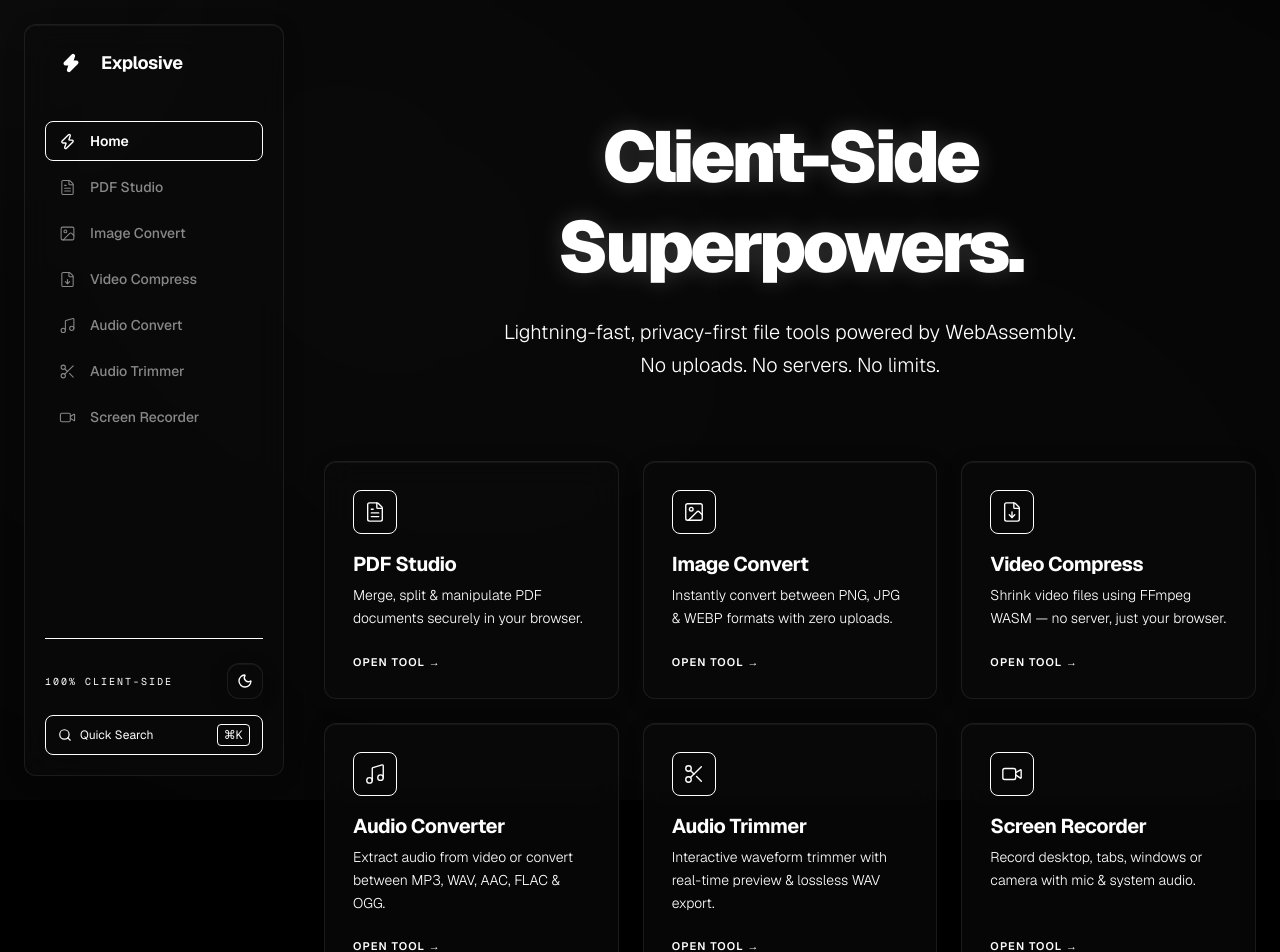
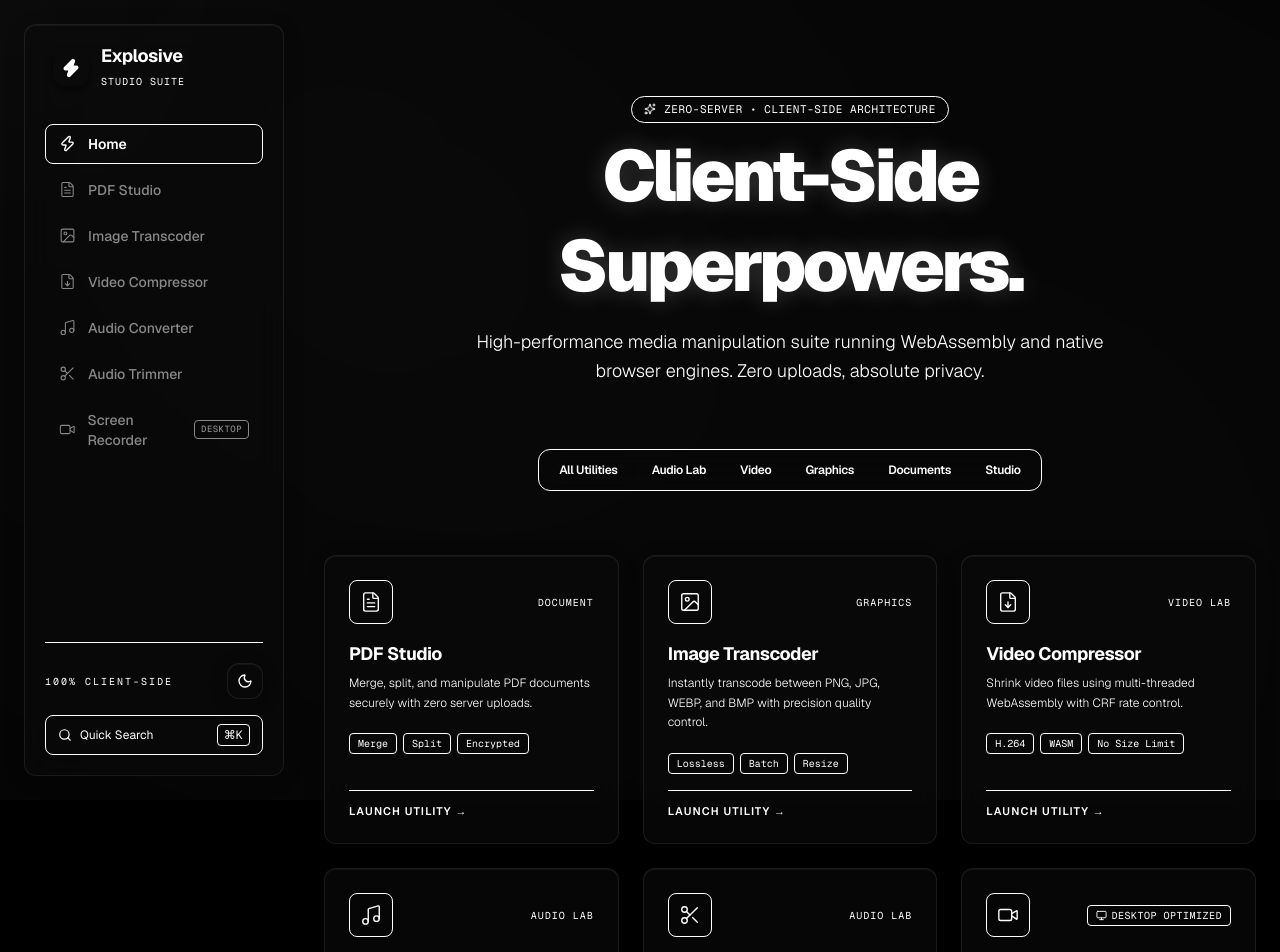
Before and after one commit to 191405/explosive-converter-, a Next.js app: page / in a window 1280 px wide. Shown: the top 952 px of the page. Built offline with nearby package versions, Linux system fonts and the light colour scheme.

Commit message:
Add professional category organization, feature tags, and desktop-only states

```diff
--- a/src/app/(tools)/record/page.tsx
+++ b/src/app/(tools)/record/page.tsx
@@ -23,6 +23,7 @@ export default function ScreenRecordPage() {
   const [sourceType, setSourceType] = useState<"screen" | "webcam">("screen");
   const [enableMic, setEnableMic] = useState(true);
   const [enableSystemAudio, setEnableSystemAudio] = useState(true);
+  const [isMobile, setIsMobile] = useState(false);
 
   const [stream, setStream] = useState<MediaStream | null>(null);
   const [isRecording, setIsRecording] = useState(false);
@@ -45,7 +46,11 @@ export default function ScreenRecordPage() {
 
   // Clean up streams on unmount
   useEffect(() => {
+    const checkMobile = () => setIsMobile(window.innerWidth < 1024);
+    checkMobile();
+    window.addEventListener("resize", checkMobile);
     return () => {
+      window.removeEventListener("resize", checkMobile);
       stopAllMedia();
     };
   }, []);
@@ -227,15 +232,24 @@ export default function ScreenRecordPage() {
   return (
     <div className="w-full max-w-4xl flex flex-col items-center gap-10">
       {/* Header */}
-      <div className="text-center space-y-4">
-        <h1 className="text-4xl sm:text-5xl font-black text-glow tracking-tight flex items-center justify-center gap-3">
-          <Video className="w-9 h-9 sm:w-11 sm:h-11" strokeWidth={1.75} />
+      <div className="text-center space-y-2 sm:space-y-4">
+        <h1 className="text-3xl sm:text-5xl font-black text-glow tracking-tight flex items-center justify-center gap-3">
+          <Video className="w-8 h-8 sm:w-11 sm:h-11" strokeWidth={1.75} />
           Screen & Camera Studio
         </h1>
-        <p className="text-text-primary/50 font-light text-lg max-w-2xl mx-auto">
+        <p className="text-text-primary/50 font-light text-sm sm:text-lg max-w-2xl mx-auto px-2">
           Record screen captures, presentation windows, or webcam with crystal-clear audio directly to WebM/MP4.
         </p>
       </div>
+
+      {isMobile && (
+        <div className="w-full max-w-xl p-4 rounded-xl bg-amber-500/10 border border-amber-500/20 text-amber-300 text-xs flex items-center gap-3">
+          <Monitor size={18} className="shrink-0 text-amber-400" />
+          <span>
+            <strong>Desktop Notice:</strong> Full desktop screen and application window capture requires a desktop browser. On mobile devices, camera recording is available.
+          </span>
+        </div>
+      )}
 
       {!stream && !downloadUrl ? (
         <div className="w-full max-w-xl glass-panel p-8 flex flex-col gap-6">
--- a/src/app/page.tsx
+++ b/src/app/page.tsx
@@ -1,130 +1,305 @@
 "use client";
 
+import { useState, useEffect } from "react";
 import Link from "next/link";
-import { motion } from "framer-motion";
-import { FileText, Image, FileDown, Music, Scissors, Video, ShieldCheck, Zap, WifiOff, HardDrive } from "lucide-react";
+import { motion, AnimatePresence } from "framer-motion";
+import {
+  FileText,
+  Image as ImageIcon,
+  FileDown,
+  Music,
+  Scissors,
+  Video,
+  ShieldCheck,
+  Zap,
+  WifiOff,
+  HardDrive,
+  Monitor,
+  Sparkles,
+  Lock,
+} from "lucide-react";
+import { toast } from "sonner";
 
-const tools = [
+interface ToolItem {
+  href: string;
+  title: string;
+  category: "audio" | "video" | "document" | "image" | "studio";
+  categoryLabel: string;
+  desc: string;
+  icon: any;
+  tags: string[];
+  desktopOnly?: boolean;
+}
+
+const tools: ToolItem[] = [
   {
     href: "/pdf",
     title: "PDF Studio",
-    desc: "Merge, split & manipulate PDF documents securely in your browser.",
+    category: "document",
+    categoryLabel: "Document",
+    desc: "Merge, split, and manipulate PDF documents securely with zero server uploads.",
     icon: FileText,
+    tags: ["Merge", "Split", "Encrypted"],
+    desktopOnly: false,
   },
   {
     href: "/image",
-    title: "Image Convert",
-    desc: "Instantly convert between PNG, JPG & WEBP formats with zero uploads.",
-    icon: Image,
+    title: "Image Transcoder",
+    category: "image",
+    categoryLabel: "Graphics",
+    desc: "Instantly transcode between PNG, JPG, WEBP, and BMP with precision quality control.",
+    icon: ImageIcon,
+    tags: ["Lossless", "Batch", "Resize"],
+    desktopOnly: false,
   },
   {
     href: "/compress",
-    title: "Video Compress",
-    desc: "Shrink video files using FFmpeg WASM — no server, just your browser.",
+    title: "Video Compressor",
+    category: "video",
+    categoryLabel: "Video Lab",
+    desc: "Shrink video files using multi-threaded WebAssembly with CRF rate control.",
     icon: FileDown,
+    tags: ["H.264", "WASM", "No Size Limit"],
+    desktopOnly: false,
   },
   {
     href: "/audio",
     title: "Audio Converter",
-    desc: "Extract audio from video or convert between MP3, WAV, AAC, FLAC & OGG.",
+    category: "audio",
+    categoryLabel: "Audio Lab",
+    desc: "Extract audio tracks from video or convert between MP3, WAV, AAC, FLAC & OGG.",
     icon: Music,
+    tags: ["Extract Video", "320kbps", "FLAC/WAV"],
+    desktopOnly: false,
   },
   {
     href: "/trim",
-    title: "Audio Trimmer",
-    desc: "Interactive waveform trimmer with real-time preview & lossless WAV export.",
+    title: "Audio Waveform Trimmer",
+    category: "audio",
+    categoryLabel: "Audio Lab",
+    desc: "Interactive visual waveform cutter with millisecond trim precision & lossless export.",
     icon: Scissors,
+    tags: ["Waveform", "Real-time", "PCM 16-bit"],
+    desktopOnly: false,
   },
   {
     href: "/record",
-    title: "Screen Recorder",
-    desc: "Record desktop, tabs, windows or camera with mic & system audio.",
+    title: "Screen & Camera Studio",
+    category: "studio",
+    categoryLabel: "Studio Capture",
+    desc: "High-frame-rate screen, window, and webcam capture with microphone mixing.",
     icon: Video,
+    tags: ["Display Media", "WebM/MP4", "VU Meter"],
+    desktopOnly: true,
   },
 ];
 
-const containerVariants: any = {
-  hidden: { opacity: 0 },
-  show: {
-    opacity: 1,
-    transition: {
-      staggerChildren: 0.1
-    }
+const categories = [
+  { id: "all", label: "All Utilities" },
+  { id: "audio", label: "Audio Lab" },
+  { id: "video", label: "Video" },
+  { id: "image", label: "Graphics" },
+  { id: "document", label: "Documents" },
+  { id: "studio", label: "Studio" },
+];
+
+export default function Home() {
+  const [selectedCategory, setSelectedCategory] = useState("all");
+  const [isMobile, setIsMobile] = useState(false);
+
+  useEffect(() => {
+    const checkIsMobile = () => {
+      setIsMobile(window.innerWidth < 1024);
+    };
+    checkIsMobile();
+    window.addEventListener("resize", checkIsMobile);
+    return () => window.removeEventListener("resize", checkIsMobile);
+  }, []);
+
+  const filteredTools = tools.filter(
+    (t) => selectedCategory === "all" || t.category === selectedCategory
+  );
+
+  const handleToolClick = (e: React.MouseEvent, tool: ToolItem) => {
+    if (tool.desktopOnly && isMobile) {
+      e.preventDefault();
+      toast.info("Desktop Exclusive", {
+        description: "Screen & Window Recording requires a desktop browser (Chrome, Firefox, or Edge on PC/Mac).",
+        icon: <Monitor className="w-4 h-4 text-text-primary" />,
+      });
     }
   };
 
-const itemVariants: any = {
-  hidden: { opacity: 0, y: 20 },
-  show: { opacity: 1, y: 0, transition: { type: "spring", stiffness: 300, damping: 24 } }
-};
-
-export default function Home() {
   return (
-    <div className="flex flex-col items-center w-full gap-12 sm:gap-20">
-      {/* ── Hero ── */}
+    <div className="flex flex-col items-center w-full gap-10 sm:gap-16">
+      {/* ── Hero Section ── */}
       <motion.section
         initial={{ opacity: 0, y: 15 }}
         animate={{ opacity: 1, y: 0 }}
         transition={{ duration: 0.5, ease: [0.16, 1, 0.3, 1] }}
-        className="text-center space-y-4 sm:space-y-6 max-w-3xl pt-4 sm:pt-16"
+        className="text-center space-y-4 max-w-3xl pt-2 sm:pt-12"
       >
+        <div className="inline-flex items-center gap-2 px-3 py-1 rounded-full bg-text-primary/[0.04] border border-text-primary/[0.08] text-[11px] font-mono tracking-wider text-text-primary/70 mb-2">
+          <Sparkles size={12} className="text-text-primary" />
+          <span>ZERO-SERVER • CLIENT-SIDE ARCHITECTURE</span>
+        </div>
+
         <h1 className="text-4xl sm:text-6xl md:text-7xl font-black tracking-tighter leading-tight text-glow">
           Client-Side<br />
           <span className="text-text-primary/40">Superpowers.</span>
         </h1>
-        <p className="text-base sm:text-xl text-text-primary/60 leading-relaxed font-light px-2">
-          Lightning-fast, privacy-first file tools powered by WebAssembly.
-          <br className="hidden sm:block" />
-          No uploads. No servers. No limits.
+
+        <p className="text-sm sm:text-lg text-text-primary/60 leading-relaxed font-light px-4 max-w-2xl mx-auto">
+          High-performance media manipulation suite running WebAssembly and native browser engines.
+          Zero uploads, absolute privacy.
         </p>
       </motion.section>
 
-      {/* ── Tool Cards ── */}
+      {/* ── Category Filter Bar ── */}
+      <div className="w-full flex justify-center px-2">
+        <div className="flex items-center gap-1.5 p-1.5 rounded-xl bg-bg-surface/80 border border-border-subtle backdrop-blur-md overflow-x-auto scrollbar-none max-w-full">
+          {categories.map((cat) => {
+            const isSelected = selectedCategory === cat.id;
+            return (
+              <button
+                key={cat.id}
+                onClick={() => setSelectedCategory(cat.id)}
+                className={`px-3.5 py-1.5 rounded-lg text-xs font-semibold tracking-tight transition-all shrink-0 cursor-pointer ${
+                  isSelected
+                    ? "bg-text-primary text-bg-base shadow-sm"
+                    : "text-text-secondary hover:text-text-primary hover:bg-text-primary/[0.03]"
+                }`}
+              >
+                {cat.label}
+              </button>
+            );
+          })}
+        </div>
+      </div>
+
+      {/* ── Tools Grid ── */}
       <motion.section
-        variants={containerVariants}
-        initial="hidden"
-        animate="show"
-        className="grid grid-cols-1 sm:grid-cols-2 lg:grid-cols-3 gap-3.5 sm:gap-6 w-full"
+        layout
+        className="grid grid-cols-1 sm:grid-cols-2 lg:grid-cols-3 gap-4 sm:gap-6 w-full"
       >
-        {tools.map((tool) => {
+        <AnimatePresence mode="popLayout">
+          {filteredTools.map((tool) => {
             const Icon = tool.icon;
+            const isGreyedOut = tool.desktopOnly && isMobile;
+
             return (
-            <motion.div key={tool.href} variants={itemVariants} className="h-full">
-              <Link href={tool.href} className="group block h-full outline-none">
               <motion.div
-                  whileHover={{ y: -3 }}
-                  whileTap={{ scale: 0.98 }}
-                  className="glass-panel p-5 sm:p-7 flex flex-col items-start gap-4 h-full cursor-pointer relative overflow-hidden"
+                key={tool.href}
+                layout
+                initial={{ opacity: 0, scale: 0.96 }}
+                animate={{ opacity: 1, scale: 1 }}
+                exit={{ opacity: 0, scale: 0.96 }}
+                transition={{ duration: 0.25 }}
+                className="h-full"
               >
-                  <div className="absolute top-0 left-0 w-full h-1/2 bg-gradient-to-b from-text-primary/[0.05] to-transparent opacity-0 group-hover:opacity-100 transition-opacity duration-300 pointer-events-none" />
+                <Link
+                  href={tool.href}
+                  onClick={(e) => handleToolClick(e, tool)}
+                  className={`group block h-full outline-none select-none ${
+                    isGreyedOut ? "cursor-not-allowed" : "cursor-pointer"
+                  }`}
+                >
+                  <div
+                    className={`glass-panel p-6 flex flex-col items-start gap-4 h-full relative overflow-hidden transition-all duration-300 ${
+                      isGreyedOut
+                        ? "opacity-45 grayscale bg-bg-surface/40 border-border-subtle"
+                        : "hover:border-border-focus"
+                    }`}
+                  >
+                    {/* Hover Glow */}
+                    {!isGreyedOut && (
+                      <div className="absolute top-0 left-0 w-full h-1/2 bg-gradient-to-b from-text-primary/[0.04] to-transparent opacity-0 group-hover:opacity-100 transition-opacity duration-300 pointer-events-none" />
+                    )}
 
-                  <div className="p-2.5 rounded-lg bg-text-primary/[0.03] border border-text-primary/[0.05] text-text-primary group-hover:bg-text-primary group-hover:text-bg-base transition-colors duration-200">
+                    {/* Top Row: Icon & Badges */}
+                    <div className="flex items-center justify-between w-full">
+                      <div
+                        className={`p-2.5 rounded-lg border transition-colors ${
+                          isGreyedOut
+                            ? "bg-text-primary/[0.02] border-text-primary/[0.05] text-text-primary/40"
+                            : "bg-text-primary/[0.03] border-text-primary/[0.05] text-text-primary group-hover:bg-text-primary group-hover:text-bg-base"
+                        }`}
+                      >
                         <Icon size={22} strokeWidth={1.5} />
                       </div>
 
+                      {/* Desktop Only / Platform Badge */}
+                      {tool.desktopOnly ? (
+                        <span
+                          className={`flex items-center gap-1 text-[10px] font-mono uppercase tracking-wider px-2 py-0.5 rounded border ${
+                            isGreyedOut
+                              ? "bg-text-primary/5 text-text-tertiary border-text-primary/10"
+                              : "bg-text-primary/10 text-text-primary/80 border-text-primary/20"
+                          }`}
+                        >
+                          <Monitor size={11} />
+                          {isMobile ? "Desktop Only" : "Desktop Optimized"}
+                        </span>
+                      ) : (
+                        <span className="text-[10px] font-mono uppercase tracking-widest text-text-tertiary">
+                          {tool.categoryLabel}
+                        </span>
+                      )}
+                    </div>
+
+                    {/* Title & Description */}
                     <div>
-                    <h2 className="text-lg sm:text-xl font-bold tracking-tight mb-1.5">{tool.title}</h2>
-                    <p className="text-xs sm:text-sm text-text-primary/50 leading-relaxed font-light">
+                      <div className="flex items-center gap-2 mb-1.5">
+                        <h2 className="text-lg font-bold tracking-tight text-text-primary">
+                          {tool.title}
+                        </h2>
+                        {isGreyedOut && (
+                          <Lock size={13} className="text-text-tertiary shrink-0" />
+                        )}
+                      </div>
+                      <p className="text-xs text-text-primary/50 leading-relaxed font-light">
                         {tool.desc}
                       </p>
                     </div>
 
-                  <span className="mt-auto text-[11px] font-semibold text-text-primary/30 group-hover:text-text-primary transition-colors tracking-widest uppercase pt-2">
-                    Open Tool →
+                    {/* Feature Pills */}
+                    <div className="flex flex-wrap gap-1.5 pt-1">
+                      {tool.tags.map((tag) => (
+                        <span
+                          key={tag}
+                          className="text-[10px] font-mono px-2 py-0.5 rounded bg-text-primary/[0.03] border border-text-primary/[0.05] text-text-primary/40"
+                        >
+                          {tag}
                         </span>
-                </motion.div>
+                      ))}
+                    </div>
+
+                    {/* Action Link Footer */}
+                    <div className="mt-auto pt-3 flex items-center justify-between w-full border-t border-text-primary/[0.04]">
+                      <span
+                        className={`text-[11px] font-semibold tracking-widest uppercase transition-colors ${
+                          isGreyedOut
+                            ? "text-text-tertiary flex items-center gap-1"
+                            : "text-text-primary/30 group-hover:text-text-primary"
+                        }`}
+                      >
+                        {isGreyedOut ? "Requires Desktop Screen" : "Launch Utility →"}
+                      </span>
+                    </div>
+                  </div>
                 </Link>
               </motion.div>
             );
           })}
+        </AnimatePresence>
       </motion.section>
 
-      {/* ── Features strip ── */}
+      {/* ── Verified Infrastructure Strip ── */}
       <motion.section
         initial={{ opacity: 0 }}
         animate={{ opacity: 1 }}
         transition={{ delay: 0.2, duration: 0.6 }}
-        className="flex flex-wrap justify-center gap-4 sm:gap-10 text-[11px] sm:text-xs font-mono text-text-primary/40 tracking-wider w-full max-w-4xl pt-4 border-t border-border-subtle"
+        className="flex flex-wrap justify-center gap-6 sm:gap-12 text-[11px] font-mono text-text-primary/40 tracking-wider w-full max-w-4xl pt-6 border-t border-border-subtle"
       >
         <span className="flex items-center gap-1.5">
           <ShieldCheck size={14} className="text-text-primary/60" />
@@ -132,7 +307,7 @@ export default function Home() {
         </span>
         <span className="flex items-center gap-1.5">
           <HardDrive size={14} className="text-text-primary/60" />
-          NO LIMITS
+          UNLIMITED RAM SIZES
         </span>
         <span className="flex items-center gap-1.5">
           <WifiOff size={14} className="text-text-primary/60" />
@@ -140,7 +315,7 @@ export default function Home() {
         </span>
         <span className="flex items-center gap-1.5">
           <Zap size={14} className="text-text-primary/60" />
-          WASM SPEED
+          WASM & WEB AUDIO
         </span>
       </motion.section>
     </div>
--- a/src/components/command-palette.tsx
+++ b/src/components/command-palette.tsx
@@ -101,10 +101,15 @@ export function CommandPalette() {
                   </Command.Item>
                   <Command.Item
                     onSelect={() => runCommand(() => router.push("/record"))}
-                    className="flex items-center gap-3 px-3 py-3 rounded-lg text-sm text-text-primary aria-selected:bg-text-primary/10 cursor-pointer transition-colors"
+                    className="flex items-center justify-between px-3 py-3 rounded-lg text-sm text-text-primary aria-selected:bg-text-primary/10 cursor-pointer transition-colors"
                   >
-                    <Video size={16} className="text-text-secondary" />
-                    Screen Recorder
+                    <div className="flex items-center gap-3">
+                      <Video size={16} className="text-text-secondary" />
+                      Screen Recorder
+                    </div>
+                    <span className="text-[10px] font-mono uppercase px-1.5 py-0.5 rounded bg-text-primary/5 text-text-tertiary">
+                      Desktop
+                    </span>
                   </Command.Item>
                 </Command.Group>
               </Command.List>
--- a/src/components/sidebar.tsx
+++ b/src/components/sidebar.tsx
@@ -3,17 +3,17 @@
 import Link from "next/link";
 import { usePathname } from "next/navigation";
 import { motion } from "framer-motion";
-import { FileDown, Image, FileText, Zap, Search, Music, Scissors, Video } from "lucide-react";
+import { FileDown, Image, FileText, Zap, Search, Music, Scissors, Video, Monitor } from "lucide-react";
 import { ThemeToggle } from "@/components/theme-toggle";
 
 const NAV_ITEMS = [
   { href: "/", label: "Home", shortLabel: "Home", icon: Zap },
   { href: "/pdf", label: "PDF Studio", shortLabel: "PDF", icon: FileText },
-  { href: "/image", label: "Image Convert", shortLabel: "Image", icon: Image },
-  { href: "/compress", label: "Video Compress", shortLabel: "Video", icon: FileDown },
-  { href: "/audio", label: "Audio Convert", shortLabel: "Audio", icon: Music },
+  { href: "/image", label: "Image Transcoder", shortLabel: "Image", icon: Image },
+  { href: "/compress", label: "Video Compressor", shortLabel: "Video", icon: FileDown },
+  { href: "/audio", label: "Audio Converter", shortLabel: "Audio", icon: Music },
   { href: "/trim", label: "Audio Trimmer", shortLabel: "Trim", icon: Scissors },
-  { href: "/record", label: "Screen Recorder", shortLabel: "Record", icon: Video },
+  { href: "/record", label: "Screen Recorder", shortLabel: "Record", icon: Video, desktopOnly: true },
 ];
 
 export function Sidebar() {
@@ -24,17 +24,22 @@ export function Sidebar() {
       {/* ── Desktop Floating Sidebar ── */}
       <aside className="hidden md:flex flex-col w-[260px] h-[calc(100vh-48px)] fixed left-6 top-6 p-5 glass-panel z-40 justify-between">
         <div>
-          <Link href="/" className="flex items-center gap-3 mb-10 pl-2 group">
+          <Link href="/" className="flex items-center gap-3 mb-8 pl-2 group">
             <motion.div
               whileHover={{ scale: 1.05, rotate: 10 }}
               whileTap={{ scale: 0.95 }}
-              className="p-2 rounded-xl bg-text-primary text-bg-base transition-all"
+              className="p-2 rounded-xl bg-text-primary text-bg-base transition-all shadow-md"
             >
               <Zap size={20} className="fill-current" />
             </motion.div>
-            <span className="text-lg font-bold tracking-tight text-text-primary group-hover:text-glow transition-all">
+            <div>
+              <span className="text-lg font-bold tracking-tight text-text-primary group-hover:text-glow transition-all block leading-tight">
                 Explosive
               </span>
+              <span className="text-[10px] font-mono text-text-tertiary tracking-widest uppercase">
+                Studio Suite
+              </span>
+            </div>
           </Link>
 
           <nav className="flex flex-col gap-1.5">
@@ -44,14 +49,21 @@ export function Sidebar() {
               return (
                 <Link key={item.href} href={item.href} className="relative group">
                   <div
-                    className={`flex items-center gap-3.5 px-3.5 py-2.5 rounded-lg transition-colors relative z-10 ${
+                    className={`flex items-center justify-between px-3.5 py-2.5 rounded-lg transition-colors relative z-10 ${
                       isActive ? "text-text-primary font-semibold" : "text-[#888888] hover:text-text-primary font-medium"
                     }`}
                   >
+                    <div className="flex items-center gap-3">
                       <Icon size={17} strokeWidth={isActive ? 2 : 1.5} />
                       <span className="text-sm">
                         {item.label}
                       </span>
+                    </div>
+                    {item.desktopOnly && (
+                      <span className="text-[9px] font-mono uppercase tracking-wider px-1.5 py-0.5 rounded bg-text-primary/5 text-text-tertiary border border-border-subtle">
+                        Desktop
+                      </span>
+                    )}
                   </div>
                   {isActive && (
                     <motion.div
@@ -67,7 +79,7 @@ export function Sidebar() {
         </div>
 
         <div className="flex flex-col gap-4">
-          <div className="pt-6 border-t border-border-subtle flex items-center justify-between">
+          <div className="pt-5 border-t border-border-subtle flex items-center justify-between">
             <div className="text-[10px] font-mono text-text-tertiary uppercase tracking-[0.2em]">
               100% Client-Side
             </div>
@@ -123,6 +135,8 @@ export function Sidebar() {
                 className={`relative flex items-center gap-1.5 px-3 py-1.5 rounded-xl shrink-0 transition-all ${
                   isActive
                     ? "text-text-primary font-semibold bg-text-primary/10"
+                    : item.desktopOnly
+                    ? "text-text-tertiary opacity-60"
                     : "text-text-secondary hover:text-text-primary"
                 }`}
               >
@@ -130,6 +144,11 @@ export function Sidebar() {
                 <span className="text-xs tracking-tight whitespace-nowrap">
                   {item.shortLabel}
                 </span>
+                {item.desktopOnly && (
+                  <span className="text-[8px] font-mono bg-text-primary/10 px-1 py-0.2 rounded text-text-tertiary">
+                    PC
+                  </span>
+                )}
                 {isActive && (
                   <motion.div
                     layoutId="mobile-pill-active"
```
Lines whose indentation alone changed are shown as unchanged.
